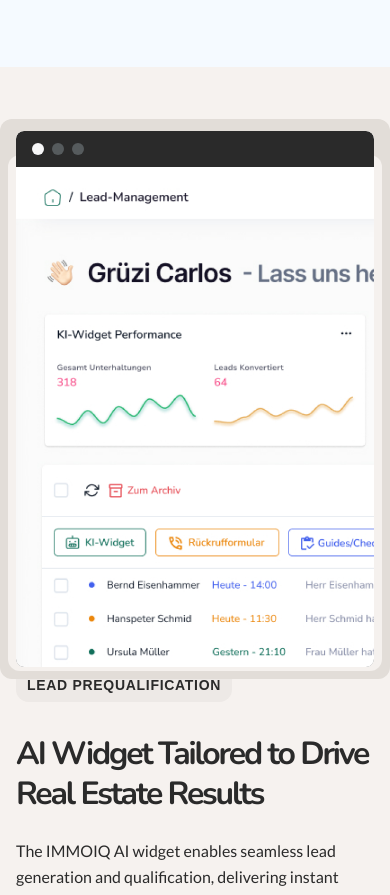
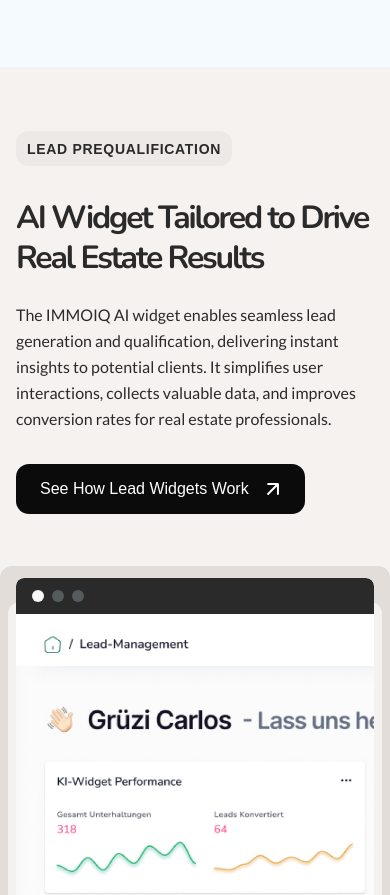
Before and after one commit to anonfaded/dotwebv3, a Next.js app: page /de in a window 390 px wide. Shown: the part 1740-2635 px from the top of the page. Built offline with nearby package versions, Linux system fonts and the light colour scheme.

Commit message:
update sections: adjust layout and order for improved visual consistency and responsiveness

```diff
--- a/src/components/sections/AIWidgetSection.tsx
+++ b/src/components/sections/AIWidgetSection.tsx
@@ -12,13 +12,13 @@ export default function AIWidgetSection() {
           {/* Content Grid */}
           <div className="flex flex-col lg:flex-row items-center">
             {/* Left Content - Window Frame with Background Layers */}
-            <div className="w-full lg:w-1/2 lg:absolute lg:left-[-10.3vw] lg:top-1/2 lg:-translate-y-1/2">
+            <div className="w-full lg:w-1/2 lg:absolute lg:left-[-10.3vw] lg:top-1/2 lg:-translate-y-1/2 mt-8 lg:mt-0 order-2 lg:order-1">
               <div className="relative w-full max-w-[680px] mx-auto lg:mx-0">
                 {/* Background layers */}
                 <div className="absolute -right-4 lg:-right-8 -top-3 lg:-top-5 -bottom-3 lg:bottom-0 w-[calc(100%+32px)] lg:w-[calc(100%+64px)] bg-[#e2ddd8] rounded-xl" />
                 <div className="absolute -right-2 lg:-right-4 top-6 lg:top-12 -bottom-1 lg:-bottom-3 w-[calc(100%+16px)] lg:w-[calc(100%+32px)] bg-[#f5f1ee] rounded-xl" />
 
-                {/* Card container with overflow */}
+                {/* Card container */}
                 <div className="relative">
                   <Card
                     className="overflow-hidden w-full [&_.ant-card-head-wrapper]:after:hidden !border-0 [&_.ant-card]:border-0 [&_.ant-card-head]:border-b-0 shadow-none"
@@ -59,7 +59,7 @@ export default function AIWidgetSection() {
             </div>
 
             {/* Right Content */}
-            <div className="w-full lg:w-1/2 lg:ml-auto lg:max-w-[480px] mb-12 lg:mb-0">
+            <div className="w-full lg:w-1/2 lg:ml-auto lg:max-w-[480px] mb-8 lg:mb-0 order-1 lg:order-2">
               <div
                 className="w-[216px] h-[35px] bg-[#EDE9E6] rounded-[12.54px] mb-8 flex items-center justify-center"
               >
@@ -75,7 +75,7 @@ export default function AIWidgetSection() {
               </p>
               <Link
                 href="#"
-                className="group inline-flex items-center bg-[#0B0B0B] text-white px-6 lg:px-[40.89px] py-4 lg:py-[20.44px] rounded-[13.01px] hover:opacity-90 transition-all duration-300 hover:scale-[1.02]"
+                className="group inline-flex items-center bg-[#0B0B0B] text-white px-6 lg:px-[40.89px] py-4 lg:py-[20.44px] rounded-[13.01px] hover:opacity-90 transition-all duration-300 hover:scale-[1.02] whitespace-nowrap"
               >
                 <span className="text-[16px] lg:text-[19.51px]">See How Lead Widgets Work</span>
                 <svg
--- a/src/components/sections/ScalableSection.tsx
+++ b/src/components/sections/ScalableSection.tsx
@@ -12,13 +12,13 @@ export default function ScalableSection() {
           {/* Content Grid */}
           <div className="flex flex-col lg:flex-row items-center">
             {/* Left Content - Window Frame with Background Layers */}
-            <div className="w-full lg:w-1/2 lg:absolute lg:left-[-10.3vw] lg:top-1/2 lg:-translate-y-1/2">
+            <div className="w-full lg:w-1/2 lg:absolute lg:left-[-10.3vw] lg:top-1/2 lg:-translate-y-1/2 mt-8 lg:mt-0 order-2 lg:order-1">
               <div className="relative w-full max-w-[680px] mx-auto lg:mx-0">
                 {/* Background layers */}
                 <div className="absolute -right-4 lg:-right-8 -top-3 lg:-top-5 -bottom-3 lg:bottom-0 w-[calc(100%+32px)] lg:w-[calc(100%+64px)] bg-[#e2ddd8] rounded-xl" />
                 <div className="absolute -right-2 lg:-right-4 top-6 lg:top-12 -bottom-1 lg:-bottom-3 w-[calc(100%+16px)] lg:w-[calc(100%+32px)] bg-[#f5f1ee] rounded-xl" />
 
-                {/* Card container with overflow */}
+                {/* Card container */}
                 <div className="relative">
                   <Card
                     className="overflow-hidden w-full [&_.ant-card-head-wrapper]:after:hidden !border-0 [&_.ant-card]:border-0 [&_.ant-card-head]:border-b-0 shadow-none"
@@ -58,8 +58,8 @@ export default function ScalableSection() {
               </div>
             </div>
 
-            {/* Right Content */}
-            <div className="w-full lg:w-1/2 lg:ml-auto lg:max-w-[480px] mb-12 lg:mb-0">
+            {/* Right Content - Text Section */}
+            <div className="w-full lg:w-1/2 lg:ml-auto lg:max-w-[480px] mb-8 lg:mb-0 order-1 lg:order-2">
               <div
                 className="w-[216px] h-[35px] bg-[#EDE9E6] rounded-[12.54px] mb-8 flex items-center justify-center"
               >
```
